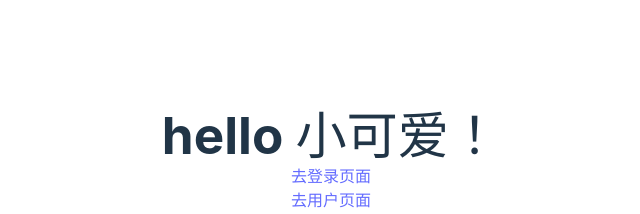
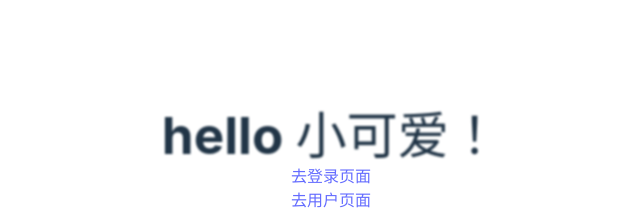
Before and after one commit to ly8529/vue-demo, a Vue app: page / in a window 1280 px wide. Shown: the part 208-422 px from the top of the page, without its empty margins (309-949 px from the left). Built offline with nearby package versions, Linux system fonts and the light colour scheme.

Commit message:
使用 autoprefiexer

```diff
--- a/src/components/HelloWorld.vue
+++ b/src/components/HelloWorld.vue
@@ -1,5 +1,5 @@
 <template>
-	<h1>hello 小可爱！</h1>
+	<h1 class="filter-1">hello 小可爱！</h1>
 	<router-link type="button" to="/login">去登录页面</router-link>
 	<br />
 	<router-link to="/account">去用户页面</router-link>
@@ -19,4 +19,8 @@ function addBtn() {
 	//counter.increment()
 }
 </script>
-@/store/index
+<style lang="scss" scoped>
+.filter-1 {
+	filter: blur(1px);
+}
+</style>
--- a/vite.config.ts
+++ b/vite.config.ts
@@ -1,6 +1,7 @@
 import { defineConfig } from 'vite'
 import vue from '@vitejs/plugin-vue'
 import { resolve } from 'path'
+import autoprefixer from 'autoprefixer'
 
 // https://vitejs.dev/config/
 export default defineConfig({
@@ -12,5 +13,14 @@ export default defineConfig({
 			},
 		],
 	},
+	css: {
+		postcss: {
+			plugins: [
+				autoprefixer({
+					overrideBrowserslist: ['Chrome > 40', 'ff > 31', 'ie 11'],
+				}),
+			],
+		},
+	},
 	plugins: [vue()],
 })
```
Also changed, not shown: package.json (+6 -1 lines), 2 other files (tests, documents, lock files or other folders).
